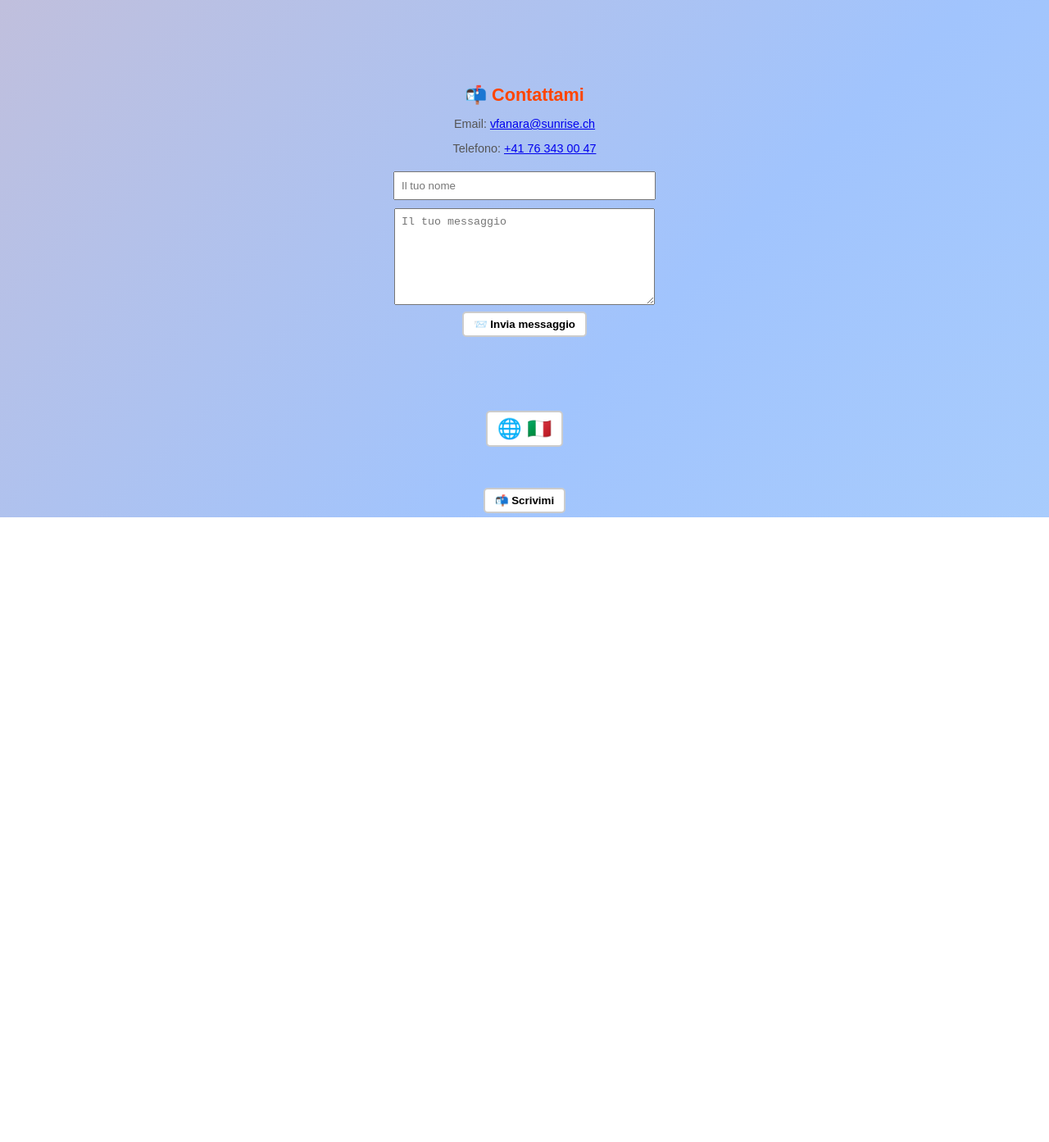
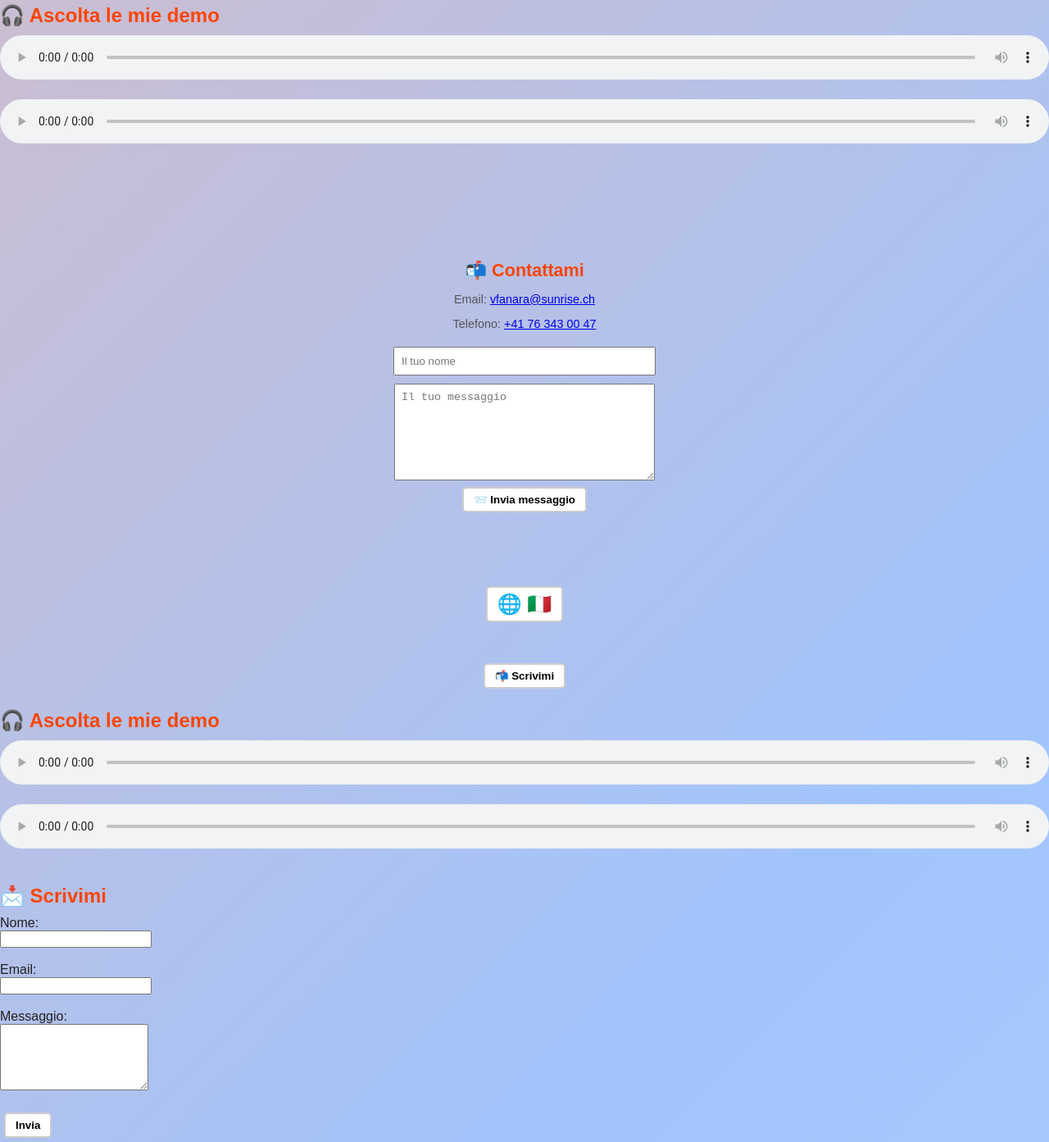
Before and after one commit to vincifana/vincenzo-sito, a plain HTML site: page index.html in a window 1280 px wide. Shown: the part 680-2073 px from the top of the page at 82% size. Before the commit the page ends 1311 px from the top, so only its background shows below. Drawn offline with Linux system fonts and the light colour scheme.

Commit message:
Update index.html
Signed-off-by: Vincenzo <vfanara@sunrise.ch>

```diff
--- a/index.html
+++ b/index.html
@@ -207,7 +207,17 @@
   <h3>🎼 Demo 2</h3>
   <audio controls src="musica/demo2.mp3"></audio>
 </section>
+<h2>🎧 Ascolta le mie demo</h2>
 
+<audio controls>
+  <source src="musica/demo1.mp3" type="audio/mpeg">
+  Il tuo browser non supporta l'audio.
+</audio>
+
+<audio controls>
+  <source src="musica/demo2.mp3" type="audio/mpeg">
+  Il tuo browser non supporta l'audio.
+</audio>
 <script>
   // Cambio lingua
   function switchLang(lang) {
@@ -372,5 +382,27 @@
   }
 </script>
 
-</body>
-</html>
+</body><h2>🎧 Ascolta le mie demo</h2>
+
+<audio controls>
+  <source src="musica/demo1.mp3" type="audio/mpeg">
+  Il tuo browser non supporta l'audio.
+</audio>
+
+<audio controls>
+  <source src="musica/demo2.mp3" type="audio/mpeg">
+  Il tuo browser non supporta l'audio.
+</audio>
+</html><h2>📩 Scrivimi</h2>
+<form action="https://formspree.io/f/mnqkxyz" method="POST">
+  <label for="nome">Nome:</label><br>
+  <input type="text" name="nome" required><br><br>
+
+  <label for="email">Email:</label><br>
+  <input type="email" name="email" required><br><br>
+
+  <label for="messaggio">Messaggio:</label><br>
+  <textarea name="messaggio" rows="5" required></textarea><br><br>
+
+  <button type="submit">Invia</button>
+</form>
```
